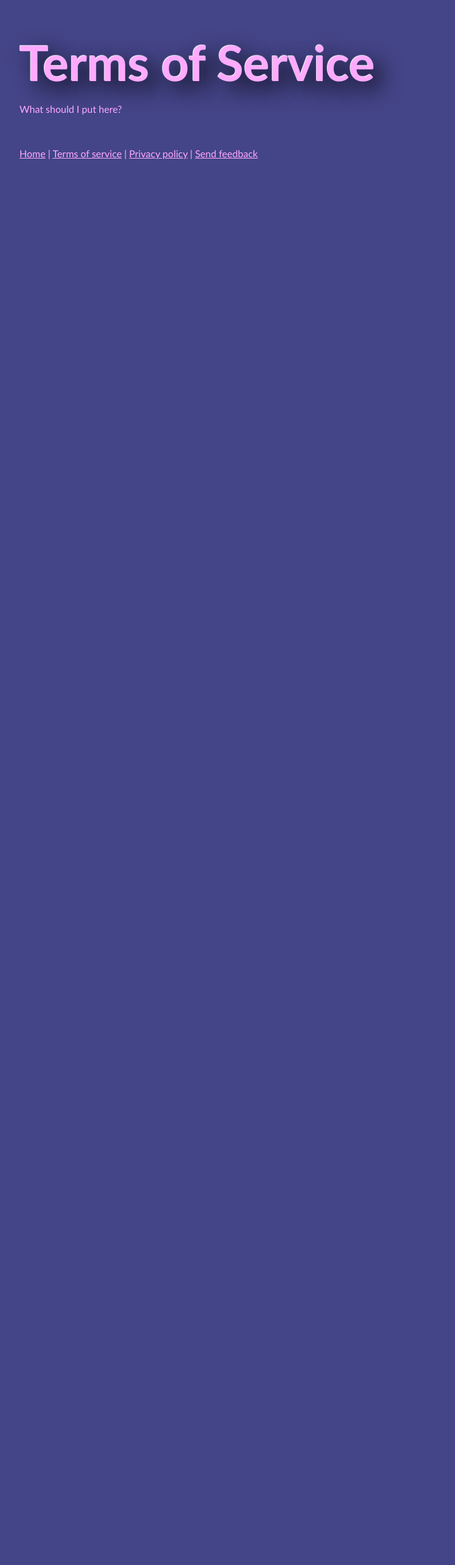
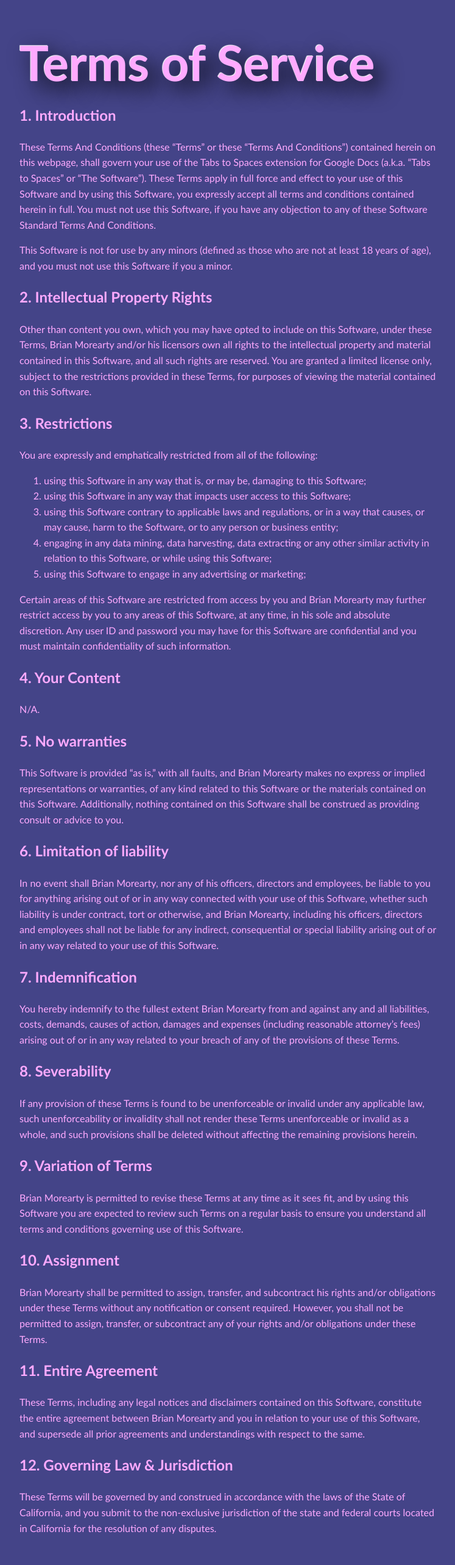
Before and after one commit to BMorearty/fix-code-indents-website, a SvelteKit app: page /terms in a window 1280 px wide. Shown: the top 2566 px of the page at 61% size, without its empty margins (266-1013 px from the left). Before the commit the page ends 800 px from the top, so only its background shows below. Built offline with nearby package versions, Linux system fonts and the light colour scheme.

Commit message:
Add terms and conditions.

```diff
--- a/src/routes/terms/+page.svelte
+++ b/src/routes/terms/+page.svelte
@@ -1,3 +1,113 @@
 <h1>Terms of Service</h1>
 
-<p>What should I put here?</p>
+<div class="page page-1">
+  <h2>1. Introduction</h2>
+  <p>
+    These Terms And Conditions (these “Terms” or these “Terms And Conditions”) contained herein on
+    this webpage, shall govern your use of the Tabs to Spaces extension for Google Docs (a.k.a.
+    “Tabs to Spaces” or “The Software”). These Terms apply in full force and effect to your use of
+    this Software and by using this Software, you expressly accept all terms and conditions
+    contained herein in full. You must not use this Software, if you have any objection to any of
+    these Software Standard Terms And Conditions.
+  </p>
+  <p>
+    This Software is not for use by any minors (defined as those who are not at least 18 years of
+    age), and you must not use this Software if you a minor.
+  </p>
+  <h2>2. Intellectual Property Rights</h2>
+  <p>
+    Other than content you own, which you may have opted to include on this Software, under these
+    Terms, <span class="token">Brian Morearty</span> and/or his licensors own all rights to the intellectual
+    property and material contained in this Software, and all such rights are reserved. You are granted
+    a limited license only, subject to the restrictions provided in these Terms, for purposes of viewing
+    the material contained on this Software.
+  </p>
+</div>
+<div class="page page-2">
+  <h2>3. Restrictions</h2>
+  <p>You are expressly and emphatically restricted from all of the following:</p>
+  <ol>
+    <li>using this Software in any way that is, or may be, damaging to this Software;</li>
+    <li>using this Software in any way that impacts user access to this Software;</li>
+    <li>
+      using this Software contrary to applicable laws and regulations, or in a way that causes, or
+      may cause, harm to the Software, or to any person or business entity;
+    </li>
+    <li>
+      engaging in any data mining, data harvesting, data extracting or any other similar activity in
+      relation to this Software, or while using this Software;
+    </li>
+    <li>using this Software to engage in any advertising or marketing;</li>
+  </ol>
+  <p>
+    Certain areas of this Software are restricted from access by you and <span class="token"
+      >Brian Morearty</span
+    > may further restrict access by you to any areas of this Software, at any time, in his sole and
+    absolute discretion. Any user ID and password you may have for this Software are confidential and
+    you must maintain confidentiality of such information.
+  </p>
+</div>
+<div class="page page-3">
+  <h2>4. Your Content</h2>
+  <p>N/A.</p>
+  <h2>5. No warranties</h2>
+  <p>
+    This Software is provided “as is,” with all faults, and <span class="token">Brian Morearty</span
+    > makes no express or implied representations or warranties, of any kind related to this Software
+    or the materials contained on this Software. Additionally, nothing contained on this Software shall
+    be construed as providing consult or advice to you.
+  </p>
+  <h2>6. Limitation of liability</h2>
+  <p>
+    In no event shall <span class="token">Brian Morearty</span>, nor any of his officers, directors
+    and employees, be liable to you for anything arising out of or in any way connected with your
+    use of this Software, whether such liability is under contract, tort or otherwise, and
+    <span class="token">Brian Morearty</span>, including his officers, directors and employees shall
+    not be liable for any indirect, consequential or special liability arising out of or in any way
+    related to your use of this Software.
+  </p>
+</div>
+<div class="page page-4">
+  <h2>7. Indemnification</h2>
+  <p>
+    You hereby indemnify to the fullest extent <span class="token">Brian Morearty</span> from and against
+    any and all liabilities, costs, demands, causes of action, damages and expenses (including reasonable
+    attorney’s fees) arising out of or in any way related to your breach of any of the provisions of
+    these Terms.
+  </p>
+  <h2>8. Severability</h2>
+  <p>
+    If any provision of these Terms is found to be unenforceable or invalid under any applicable
+    law, such unenforceability or invalidity shall not render these Terms unenforceable or invalid
+    as a whole, and such provisions shall be deleted without affecting the remaining provisions
+    herein.
+  </p>
+  <h2>9. Variation of Terms</h2>
+  <p>
+    <span class="token">Brian Morearty</span> is permitted to revise these Terms at any time as it sees
+    fit, and by using this Software you are expected to review such Terms on a regular basis to ensure
+    you understand all terms and conditions governing use of this Software.
+  </p>
+  <h2>10. Assignment</h2>
+  <p>
+    <span class="token">Brian Morearty</span> shall be permitted to assign, transfer, and subcontract
+    his rights and/or obligations under these Terms without any notification or consent required. However,
+    you shall not be permitted to assign, transfer, or subcontract any of your rights and/or obligations
+    under these Terms.
+  </p>
+</div>
+<div class="page page-5">
+  <h2>11. Entire Agreement</h2>
+  <p>
+    These Terms, including any legal notices and disclaimers contained on this Software, constitute
+    the entire agreement between <span class="token">Brian Morearty</span> and you in relation to your
+    use of this Software, and supersede all prior agreements and understandings with respect to the same.
+  </p>
+  <h2>12. Governing Law &amp; Jurisdiction</h2>
+  <p>
+    These Terms will be governed by and construed in accordance with the laws of the State of <span
+      class="token">California</span
+    >, and you submit to the non-exclusive jurisdiction of the state and federal courts located in
+    <span class="token">California</span> for the resolution of any disputes.
+  </p>
+</div>
```
